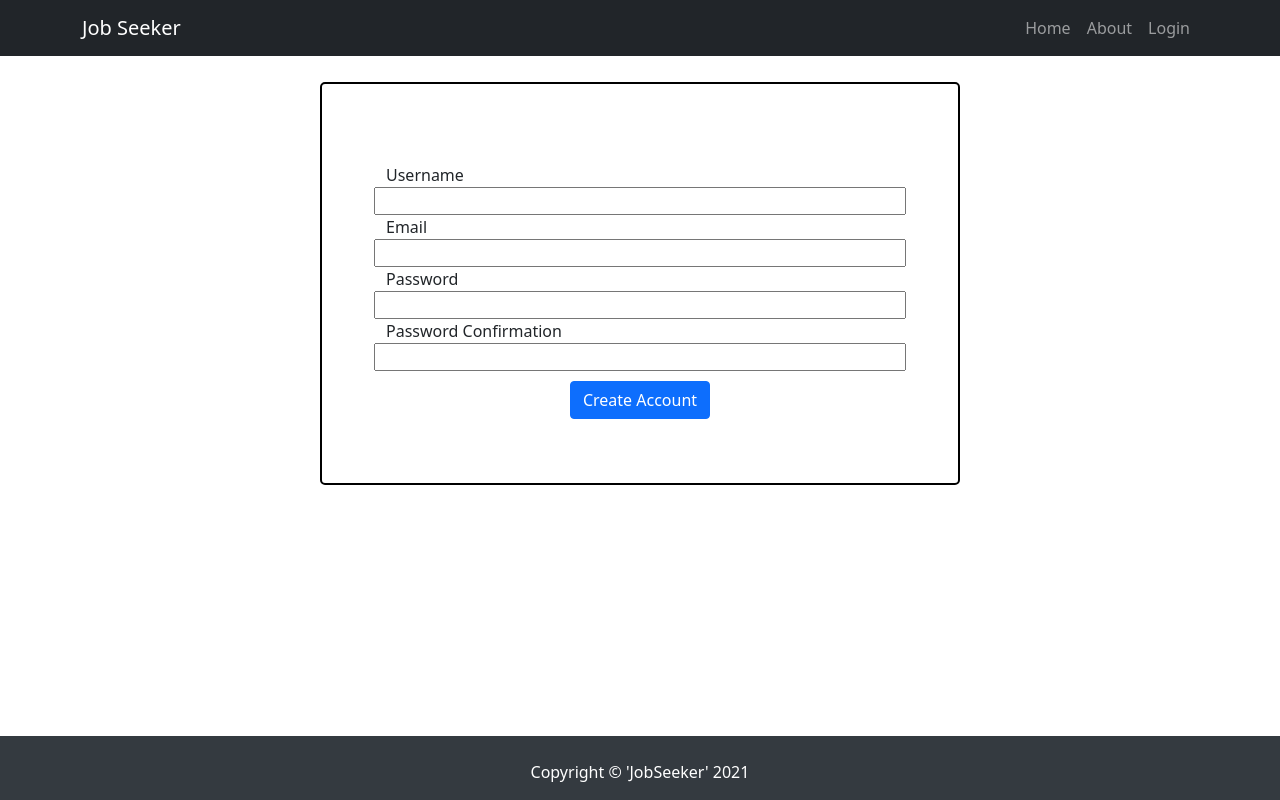
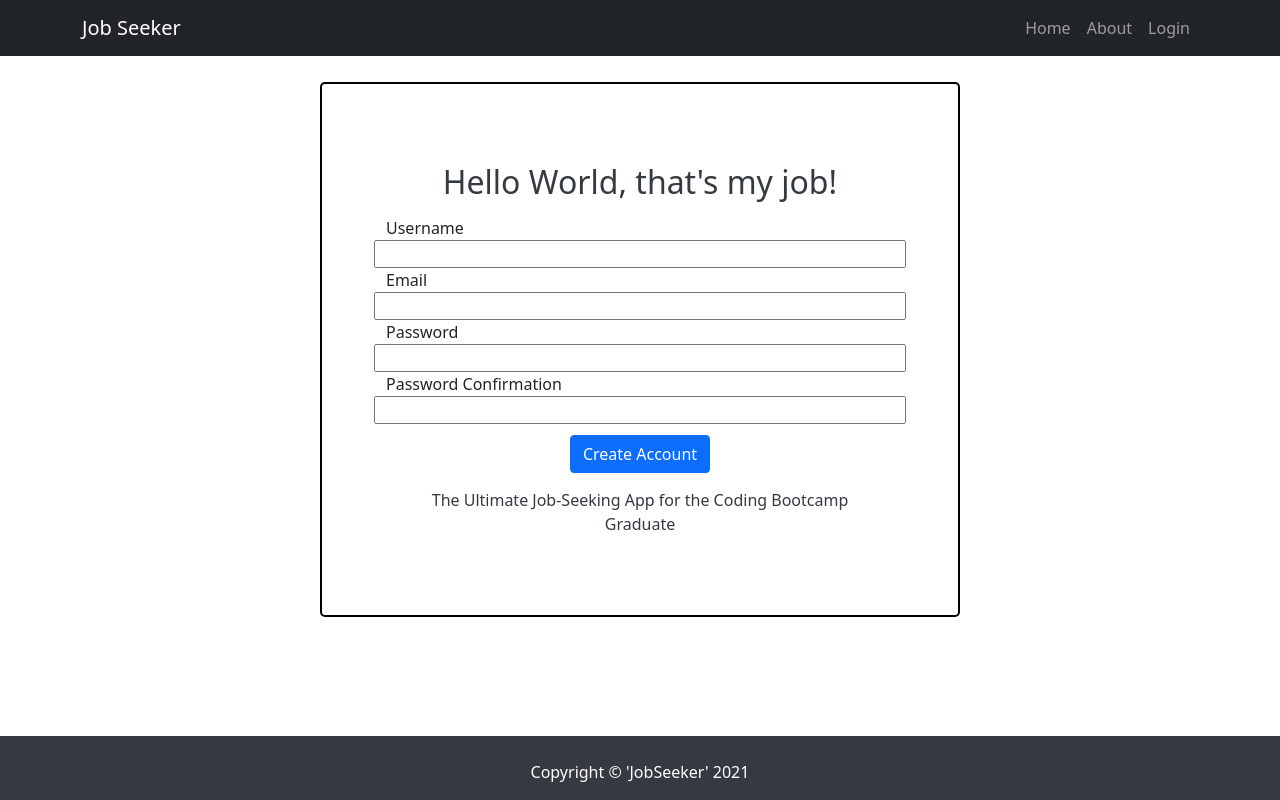
Before and after one commit to timmsnow/job_seeker_front, a React (Create React App) app: page / in a window 1280 px wide. Built offline with nearby package versions, Linux system fonts and the light colour scheme.

Commit message:
adds text to home screen

```diff
--- a/src/App.css
+++ b/src/App.css
@@ -257,3 +257,7 @@ h1 {
 .main {
   min-height: 92vh;
 }
+
+.gray {
+  color: #343a40;
+}
--- a/src/components/home.jsx
+++ b/src/components/home.jsx
@@ -56,6 +56,7 @@ class Home extends Component {
   render() {
     return (
       <div className="signup-form margin-top">
+        <h2 className="text-center margin gray">Hello World, that's my job!</h2>
         {/* <form onSubmit={this.handleSubmit}> */}
         <div>
           <ul className="text-danger">
@@ -103,6 +104,7 @@ class Home extends Component {
           </div>
         </Form>
         {/* <button onClick={this.getUsers}>Get Me</button> */}
+        <p className="text-center margin gray">The Ultimate Job-Seeking App for the Coding Bootcamp Graduate</p>
       </div>
     );
   }
```
